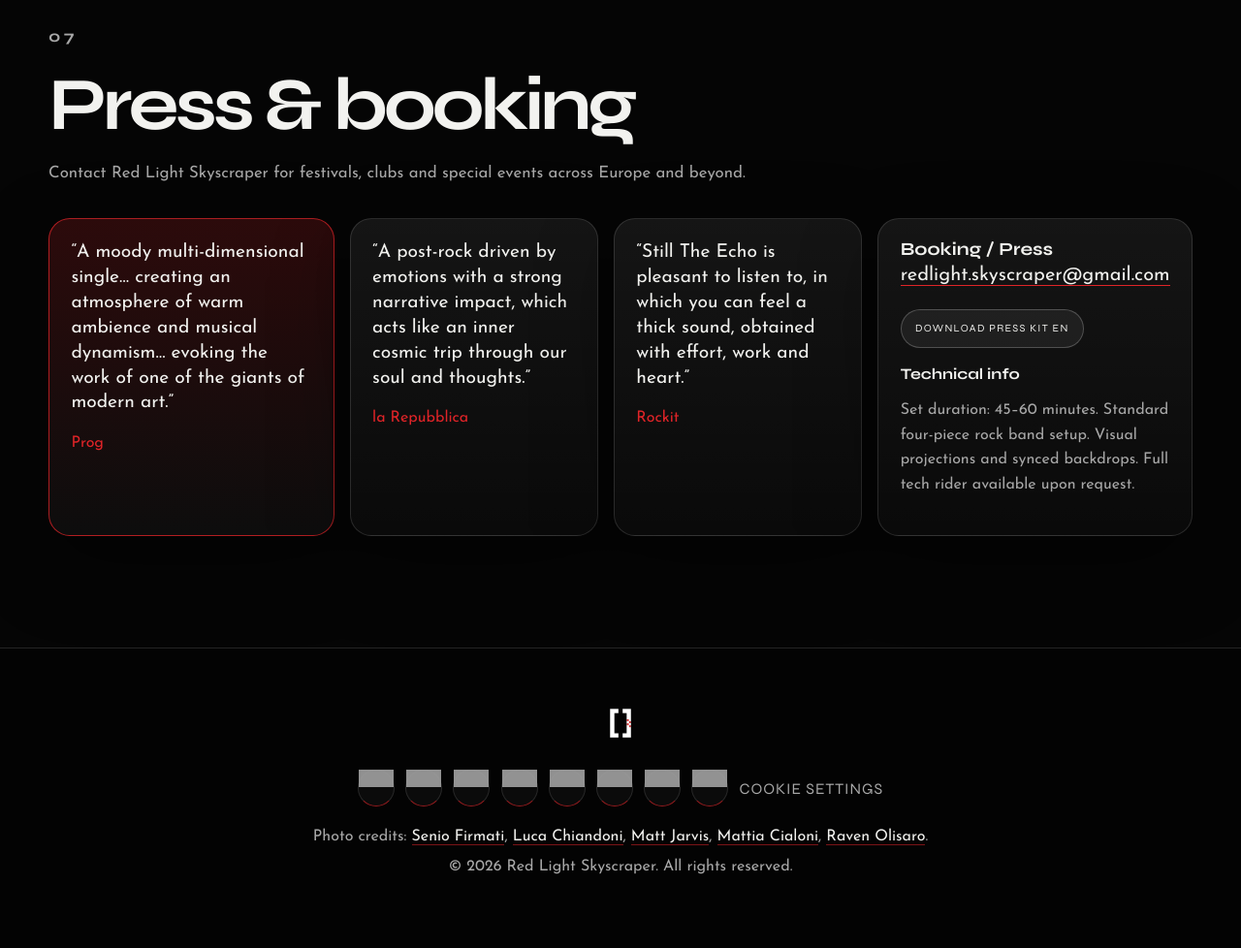
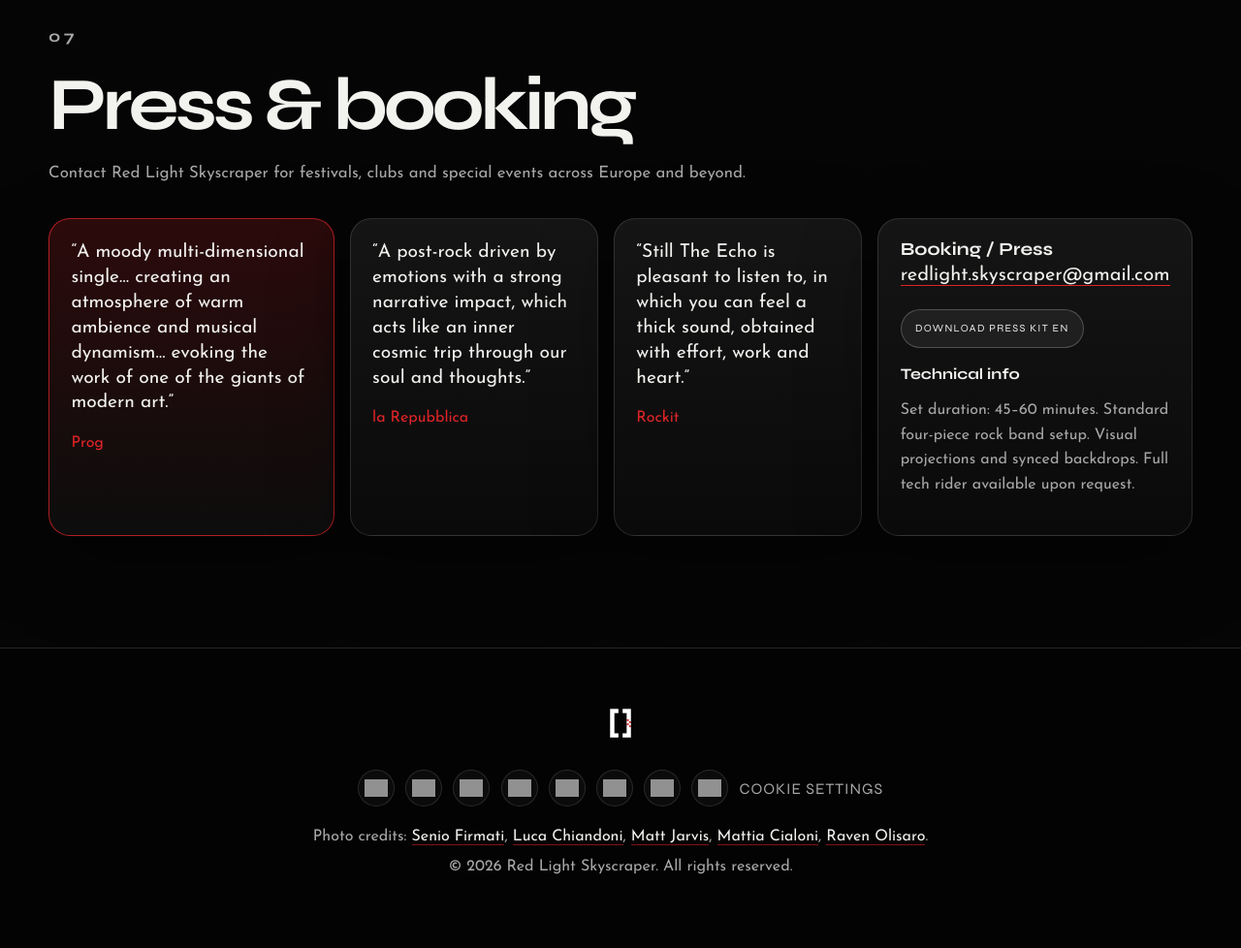
Before and after one commit to carloparillo/red-light-skyscraper, a plain HTML site: page index.html in a window 1280 px wide. Shown: the part 9562-10540 px from the top of the page at 97% size. Drawn offline with Linux system fonts and the light colour scheme; grey boxes are pictures that could not be loaded.

Commit message:
Social icon fix

```diff
--- a/assets/css/style.css
+++ b/assets/css/style.css
@@ -603,10 +603,16 @@ h1, h2, h3, h4, h5, h6 {
   display: inline-flex;
   align-items: center;
   justify-content: center;
-  border: 1px solid rgba(255,255,255,.12);
+  position: relative;
+  box-sizing: border-box;
+  flex: 0 0 38px;
+  padding: 0 !important;
+  line-height: 0;
+  border: 1px solid rgba(255,255,255,.12) !important;
   border-radius: 999px;
   background: rgba(255,255,255,.035);
   transition: transform .2s ease, border-color .2s ease, background .2s ease;
+  overflow: hidden;
 }
 .social-link:hover,
 .social-link:focus-visible {
@@ -619,7 +625,13 @@ h1, h2, h3, h4, h5, h6 {
   width: 18px;
   height: 18px;
   display: block;
+  position: absolute;
+  top: 50%;
+  left: 50%;
+  transform: translate(-50%, -50%);
+  object-fit: contain;
   opacity: .92;
+  margin: 0;
 }
 .visually-hidden {
   position: absolute;
```
